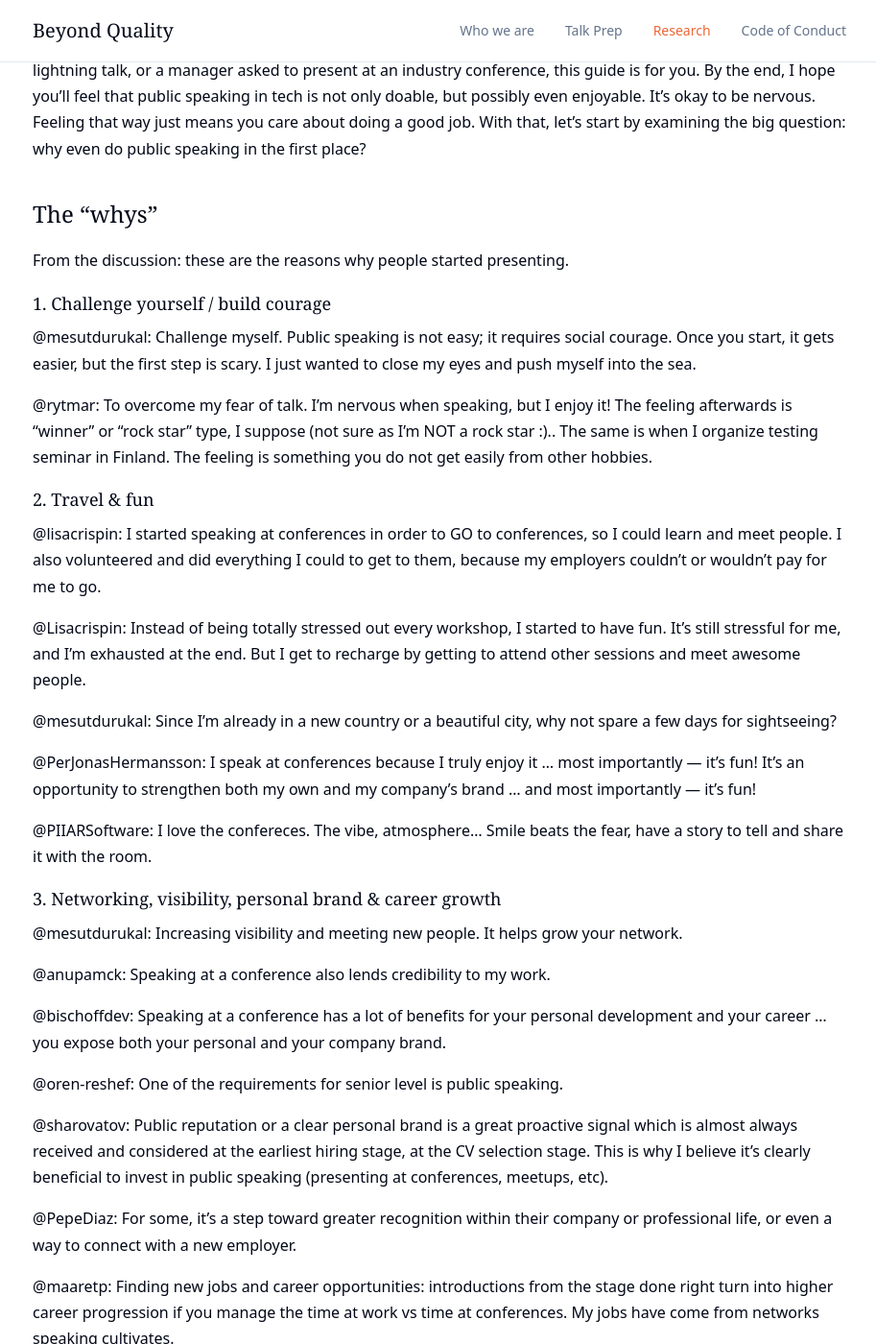
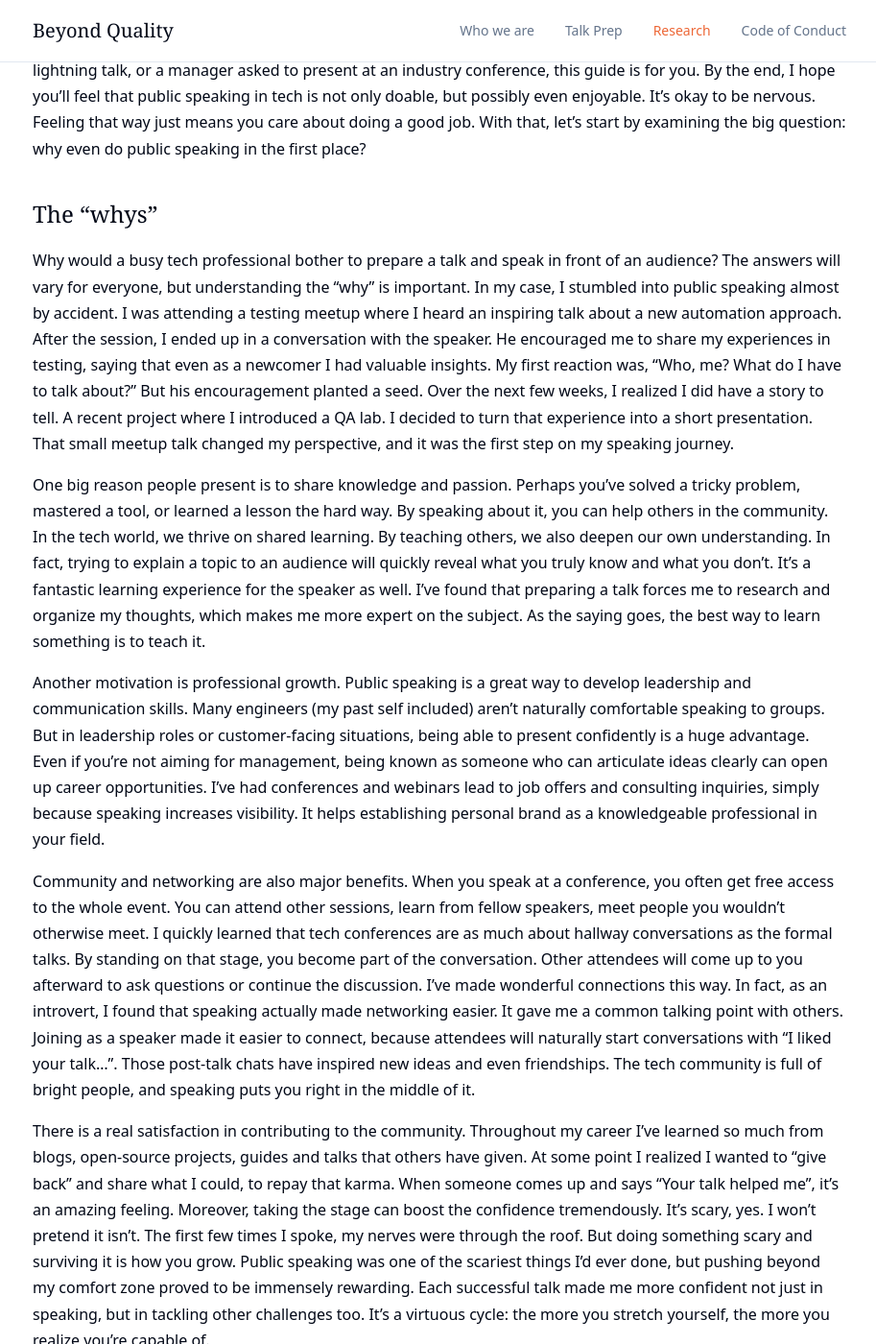
Before and after one commit to BeyondQuality/beyondquality, a Jekyll site: the page built from research/public_speaking.md, in a window 1280 px wide and 1400 px high, scrolled down 891 px. Shown: the whole window at 96% size, without its empty margins (182-1095 px from the left). Built offline with Jekyll 4.4.1, drawn with Linux system fonts in a browser that asks for light colours; our own code applies the rules of GitHub Pages for plain Markdown files; some of the changed text lies outside the part shown.

Commit message:
Add the why intro
Expanded on the motivations for public speaking in tech, including sharing knowledge, professional growth, community engagement, and personal satisfaction. Added personal anecdotes and insights on the benefits of public speaking.

```diff
--- a/research/public_speaking.md
+++ b/research/public_speaking.md
@@ -17,7 +17,20 @@
 
 ## The "whys"
 
-From the discussion: these are the reasons why people started presenting.
+Why would a busy tech professional bother to prepare a talk and speak in front of an audience? The answers will vary for everyone, but understanding the “why” is important. In my case, I stumbled into public speaking almost by accident. I was attending a testing meetup where I heard an inspiring talk about a new automation approach. After the session, I ended up in a conversation with the speaker. He encouraged me to share my experiences in testing, saying that even as a newcomer I had valuable insights. My first reaction was, “Who, me? What do I have to talk about?” But his encouragement planted a seed. Over the next few weeks, I realized I did have a story to tell.  A recent project where I introduced a QA lab. I decided to turn that experience into a short presentation. That small meetup talk changed my perspective, and it was the first step on my speaking journey.
+
+One big reason people present is to share knowledge and passion. Perhaps you’ve solved a tricky problem, mastered a tool, or learned a lesson the hard way. By speaking about it, you can help others in the community. In the tech world, we thrive on shared learning. By teaching others, we also deepen our own understanding. In fact, trying to explain a topic to an audience will quickly reveal what you truly know and what you don’t. It’s a fantastic learning experience for the speaker as well. I’ve found that preparing a talk forces me to research and organize my thoughts, which makes me more expert on the subject. As the saying goes, the best way to learn something is to teach it.
+
+Another motivation is professional growth. Public speaking is a great way to develop leadership and communication skills. Many engineers (my past self included) aren’t naturally comfortable speaking to groups. But in leadership roles or customer-facing situations, being able to present confidently is a huge advantage. Even if you’re not aiming for management, being known as someone who can articulate ideas clearly can open up career opportunities. I’ve had conferences and webinars lead to job offers and consulting inquiries, simply because speaking increases visibility. It helps establishing personal brand as a knowledgeable professional in your field.
+
+Community and networking are also major benefits. When you speak at a conference, you often get free access to the whole event. You can attend other sessions, learn from fellow speakers, meet people you wouldn’t otherwise meet. I quickly learned that tech conferences are as much about hallway conversations as the formal talks. By standing on that stage, you become part of the conversation. Other attendees will come up to you afterward to ask questions or continue the discussion. I’ve made wonderful connections this way. In fact, as an introvert, I found that speaking actually made networking easier. It gave me a common talking point with others. Joining as a speaker made it easier to connect, because attendees will naturally start conversations with “I liked your talk…”. Those post-talk chats have inspired new ideas and even friendships. The tech community is full of bright people, and speaking puts you right in the middle of it.
+
+There is a real satisfaction in contributing to the community. Throughout my career I’ve learned so much from blogs, open-source projects, guides and talks that others have given. At some point I realized I wanted to “give back” and share what I could, to repay that karma. When someone comes up and says “Your talk helped me”, it’s an amazing feeling. Moreover, taking the stage can boost the confidence tremendously. It’s scary, yes. I won’t pretend it isn’t. The first few times I spoke, my nerves were through the roof. But doing something scary and surviving it is how you grow. Public speaking was one of the scariest things I’d ever done, but pushing beyond my comfort zone proved to be immensely rewarding. Each successful talk made me more confident not just in speaking, but in tackling other challenges too. It’s a virtuous cycle: the more you stretch yourself, the more you realize you’re capable of.
+
+Lastly, there are some fun perks! If you speak at out-of-town conferences, you might get to travel to new places (often with expenses covered). I’ve visited cities and countries I might never have seen otherwise. It turns those business trips into mini-adventures. I explore local sights, try new foods, gain fresh perspectives, learn new culture along the way. Conferences are an escape from daily work and an opportunity to recharge creativity. Some of my conference trips have been as memorable as vacations.
+
+Everyone’s reasons to speak will be a bit different. Maybe you want to advocate for a cause, like encouraging more diversity in tech. Maybe you have a unique testing technique you’re excited to popularize. Or maybe you simply want to challenge yourself. There’s no wrong reason. What matters is that you have one. When you know what you want to get out of speaking, it gives motivation to push through the hard work of preparation and the butterflies on stage.
+
 
 ### 1. Challenge yourself / build courage
 
```
